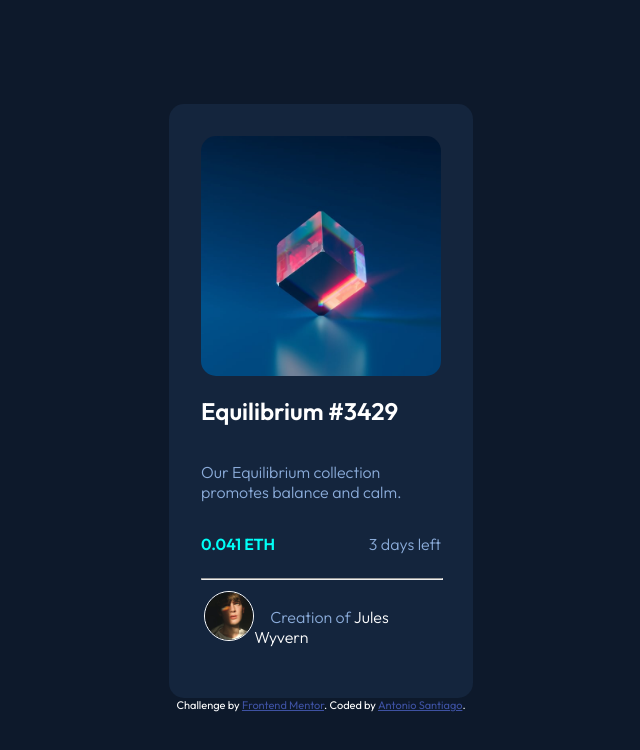
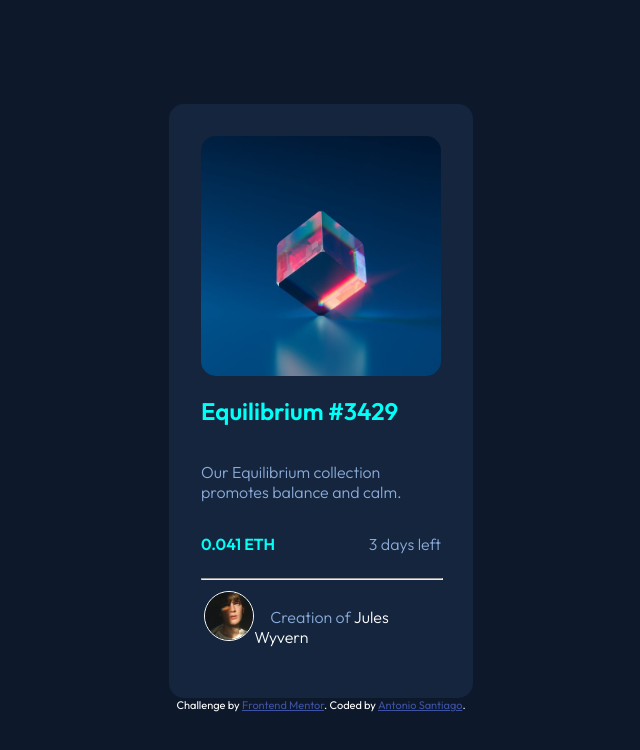
Before and after one commit to Ablueremote/nft-preview-card-component-main, a plain HTML site: page index.html in a window 1280 px wide. In both pictures the pointer is over the element "Equilibrium #3429". Shown: the whole page, without its empty margins (319-959 px from the left). Drawn offline with Linux system fonts and the light colour scheme.

Commit message:
hover element added

```diff
--- a/styles.css
+++ b/styles.css
@@ -48,3 +48,6 @@ hr {
 .author {
     text-indent: 1em;
 }
+h2:hover, span:hover {
+    color: hsl(178, 100%, 50%);
+}
```
